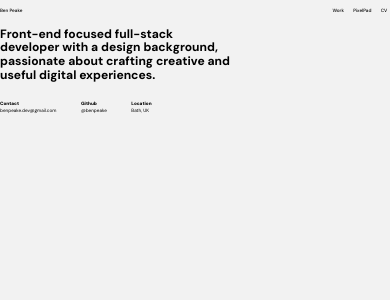
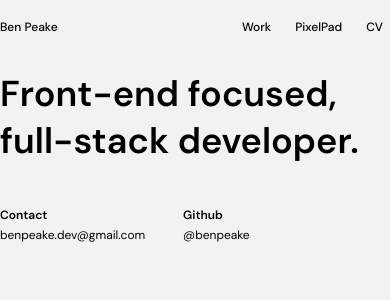
Before and after one commit to Benpeake/portfolio-2.0, a React (Create React App) app: page / in a window 390 px wide. Shown: the top 300 px of the page. Built offline with nearby package versions, Linux system fonts and the light colour scheme.

Commit message:
portfolio bio section with animation

```diff
--- a/package.json
+++ b/package.json
@@ -6,6 +6,7 @@
     "@testing-library/jest-dom": "^5.17.0",
     "@testing-library/react": "^13.4.0",
     "@testing-library/user-event": "^13.5.0",
+    "framer-motion": "^10.18.0",
     "react": "^18.2.0",
     "react-dom": "^18.2.0",
     "react-router-dom": "^6.21.2",
--- a/src/App.js
+++ b/src/App.js
@@ -2,7 +2,7 @@ import { Route, Routes } from 'react-router';
 import './App.css';
 import Nav from './components/nav';
 import { BrowserRouter } from 'react-router-dom';
-import Main from './components/main';
+import Bio from './components/bio';
 
 function App() {
   return (
@@ -11,7 +11,7 @@ function App() {
 			<BrowserRouter>
 				<Nav />
 				<Routes>
-					<Route path="/" element={ <Main />} />
+					<Route path="/" element={ <Bio />} />
 				</Routes>
 			</BrowserRouter>
 		</div>
--- /dev/null
+++ b/src/components/bio-contact/bio-contact.css
@@ -0,0 +1,16 @@
+.contact-detail-container{
+    padding: 1.5vw 0;
+    display: flex;
+    flex-direction: column;
+    gap: .6vw;
+}
+
+@media screen and (max-width: 1000px){
+
+    .contact-detail-container{
+        padding: 15px 0;
+        gap: 6px;
+    }
+
+
+  }
--- /dev/null
+++ b/src/components/bio-contact/index.js
@@ -0,0 +1,36 @@
+import { motion } from "framer-motion";
+import "./bio-contact.css";
+
+
+function BioContact ({ title, link, linkText, nonLinkText, mobileHide }) {
+
+    return (
+      <div className={`bio-text-overlay ${mobileHide ? 'mobileHide' : ''}`}>
+      <motion.div
+        key={title}
+        initial={{x: -1000, opacity: 0.1}}
+        animate={{x: 0, opacity: 1,
+          transition: {
+            duration: .6,
+            ease: [0.33, 1, 0.68, 1],
+            delay: 0.3,
+          },
+        }}
+
+        className="contact-detail-container">
+        <p className="bold">{title}</p>
+        {link ? (
+          <p>
+            <a className="link" href={link} target="_blank" rel="noopener">
+              {linkText}
+            </a>
+          </p>
+        ) : (
+          <p>{nonLinkText}</p>
+        )}
+      </motion.div>
+      </div>
+    );
+  };
+
+export default BioContact
--- /dev/null
+++ b/src/components/bio/bio.css
@@ -0,0 +1,32 @@
+.bio-section{
+    display: flex;
+}
+
+.contact-section{
+    display: flex;
+    gap: 6.8vw;
+}
+
+.bio-text-overlay{
+    overflow: hidden;
+}
+
+@media screen and (max-width: 1000px){
+
+    .contact-section{
+        gap: 68px;
+    }
+
+  }
+
+  @media screen and (max-width: 600px){
+
+    .contact-section{
+        gap: 37.8px;
+    }
+
+    .mobileHide{
+        display: none;
+    }
+
+  }
--- /dev/null
+++ b/src/components/bio/index.js
@@ -0,0 +1,82 @@
+import { motion } from "framer-motion";
+import "./bio.css";
+import BioContact from "../bio-contact";
+import { useEffect, useState } from "react";
+
+function Bio() {
+  const [bioLines, setBioLines] = useState([
+    "Front-end focused, full-stack developer.",
+    "Background in graphic design.",
+    "Interest in creative digital experiences.",
+  ]);
+
+  useEffect(() => {
+    const handleResize = () => {
+      const screenWidth = window.innerWidth;
+
+      if (screenWidth <= 900) {
+        setBioLines(["Front-end focused,", "full-stack developer."]);
+      } else {
+        setBioLines([
+          "Front-end focused full-stack developer.",
+          "Background in graphic design.",
+          "Interest in creative digital experiences.",
+        ]);
+      }
+    };
+
+    handleResize();
+
+    window.addEventListener("resize", handleResize);
+
+    return () => {
+      window.removeEventListener("resize", handleResize);
+    };
+  }, []);
+
+  return (
+    <>
+      <section className="bio-section">
+        <div>
+          {bioLines.map((line, index) => (
+            <div className="bio-text-overlay" key={index}>
+            <motion.h2
+              initial={{ opacity: 0, y: 100 }}
+              animate={{
+                y: 0,
+                opacity: 1,
+                transition: {
+                  duration: 0.8,
+                  ease: [0.33, 1, 0.68, 1],
+                  delay: 0.2,
+                },
+              }}
+            >
+              {line}
+            </motion.h2>
+            </div>
+          ))}
+        </div>
+      </section>
+      <section className="contact-section">
+      <BioContact
+        title="Contact"
+        link="mailto:benpeake.dev@gmail.com"
+        linkText="benpeake.dev@gmail.com"
+      />
+      <BioContact
+        title="Github"
+        link="https://github.com/Benpeake"
+        linkText="@benpeake"
+      />
+      <BioContact
+        title="Location"
+        nonLinkText="Bath, UK"
+        mobileHide='mobileHide'
+      />
+      </section>
+    </>
+  );
+}
+
+export default Bio;
--- a/src/components/main/index.js
+++ /dev/null
@@ -1,33 +0,0 @@
-import "./main.css"
-
-function Main()
-{
-
-    return(
-        <>
-            <section className="bio-section">
-                <div>
-                    <h1>Front-end focused full-stack developer with a design background, passionate about crafting creative and useful digital experiences.</h1>
-                </div>
-                <div></div>
-            </section>
-            <section className="contact-section">
-                <div className="contact-detail-container">
-                    <p className="bold">Contact</p>
-                    <p><a className="link" href="mailto:benpeake.dev@gmail.com" target="_blank">benpeake.dev@gmail.com</a></p>
-                </div>
-                <div className="contact-detail-container">
-                    <p className="bold">Github</p>
-                    <p><a className="link" href="https://github.com/Benpeake" target="_blank" rel="noopener">@benpeake</a></p>
-                </div>
-                <div className="contact-detail-container">
-                    <p className="bold">Location</p>
-                    <p>Bath, UK</p>
-                </div>
-            </section>
-        </>
-    )
-
-}
-
-export default Main
--- a/src/components/main/main.css
+++ /dev/null
@@ -1,16 +0,0 @@
-.bio-section{
-    display: grid;
-    grid-template-columns: 60% 40%;
-}
-
-.contact-section{
-    display: flex;
-    gap: 6.3vw;
-}
-
-.contact-detail-container{
-    padding: 1.5vw 0;
-    display: flex;
-    flex-direction: column;
-    gap: .6vw;
-}
--- a/src/components/nav/index.js
+++ b/src/components/nav/index.js
@@ -1,24 +1,45 @@
-import { NavLink } from "react-router-dom"
-import "./nav.css"
+import { NavLink } from "react-router-dom";
+import { animate, motion } from "framer-motion";
+import "./nav.css";
 
-function Nav()
-{
-
-    return(
+function Nav() {
+  return (
     <>
-            <nav>
+      <motion.nav
+        initial={{ opacity: 0, y: -100 }}
+        animate={{
+          y: 0,
+          opacity: 1,
+          transition: {
+            opacity: {
+              duration: 1,
+              delay: 0.4,
+            },
+            y: {
+              duration: 0.8,
+              ease: [0.34, 1.56, 0.64, 1],
+              delay: 0.2,
+            },
+          },
+        }}
+      >
         <div className="left-nav">
           <NavLink to="/">Ben Peake</NavLink>
         </div>
         <div className="left-right">
-                    <NavLink className="navLink" to="/">Work</NavLink>
-                    <NavLink className="navLink" to="/">PixelPad</NavLink>
-                    <NavLink className="navLink" to="/">CV</NavLink>
+          <NavLink className="navLink" to="/">
+            Work
+          </NavLink>
+          <NavLink className="navLink" to="/">
+            PixelPad
+          </NavLink>
+          <NavLink className="navLink" to="/">
+            CV
+          </NavLink>
         </div>
-            </nav>
+      </motion.nav>
     </>
-    )
-
+  );
 }
 
-export default Nav
+export default Nav;
--- a/src/components/nav/nav.css
+++ b/src/components/nav/nav.css
@@ -25,3 +25,18 @@ nav{
         background: var(--black);
         color: var(--white);
     }
+
+    @media screen and (max-width: 1000px){
+        nav{
+            padding: 15px 0;
+        }
+
+        .left-right{
+            gap: 10px;
+        }
+
+        .navLink{
+            padding: 6px 7px;
+            border-radius: 5px;
+        }
+      }
--- a/src/index.css
+++ b/src/index.css
@@ -74,9 +74,40 @@ a {
 }
 
 .bold{
-  font-weight: 900;
+  font-weight: 600;
 }
 
-h1{
-  font-size: 3.1vw;
+h2{
+  font-size: 5vw;
+  font-weight: 600;
+  line-height: 1.3;
 }
+
+@media screen and (max-width: 1000px){
+  body{
+    margin: 0 2vw;
+    font-size: 12px;
+  }
+
+  section{
+    padding: 15px 0;
+  }
+
+  .link{
+    padding-bottom: 4px;
+  }
+  .link::before{
+    height: 11px;
+  }
+
+  h2{
+    font-size: 50px;
+  }
+}
+
+@media screen and (max-width: 600px){
+
+  h2{
+    font-size: 36px;
+  }
+}
```
Also changed, not shown: 1 other file (tests, documents, lock files or other folders). Lines whose indentation alone changed are shown as unchanged.
